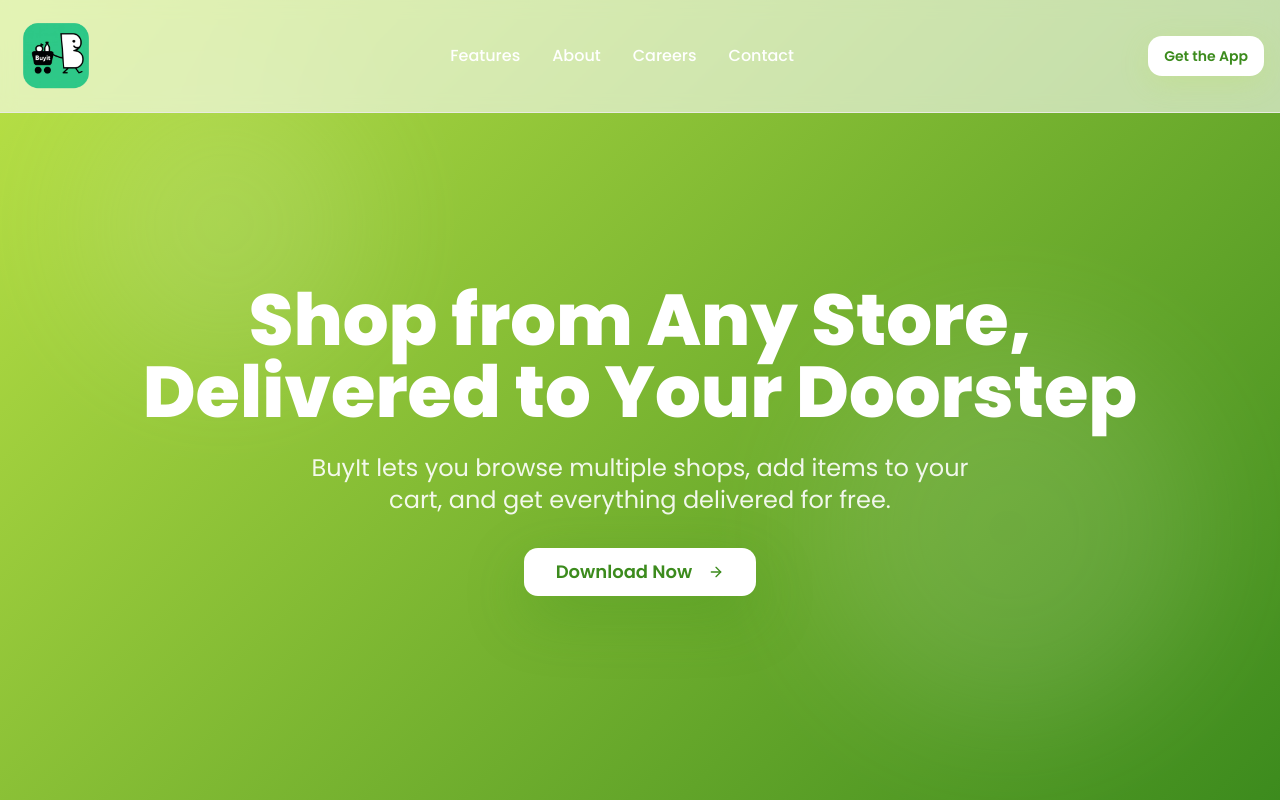
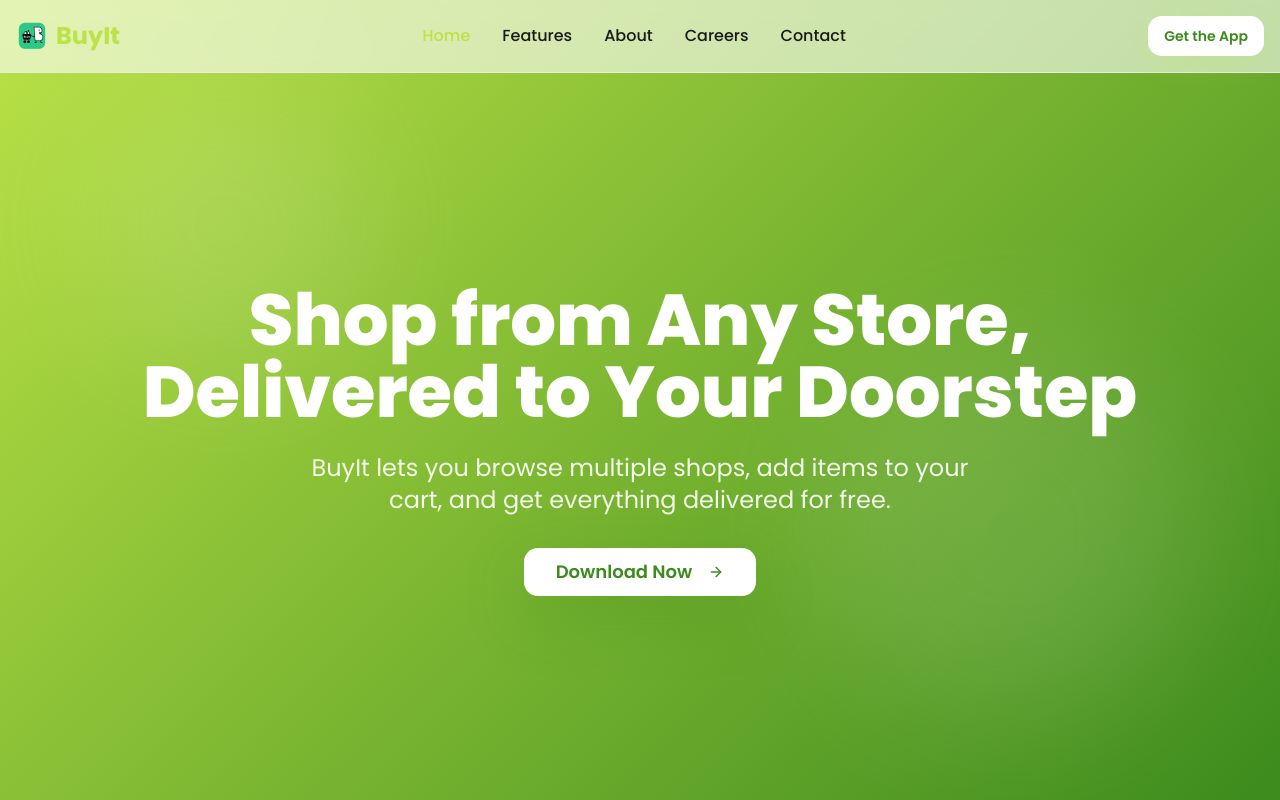
Before and after one commit to jeswinjose203/BuyItWebsite, a React (Vite) app: page / in a window 1280 px wide. Shown: the top 800 px of the page. Built offline with nearby package versions, Linux system fonts and the light colour scheme; the HTML template or start-up script is replaced by a standard one.

Commit message:
trying to fix website issues in mobile part4

```diff
--- a/src/pages/Index.tsx
+++ b/src/pages/Index.tsx
@@ -24,13 +24,19 @@ const Index = () => {
         <div className="container mx-auto px-4 py-4">
           <div className="flex items-center justify-between">
             <div className="flex items-center">
-              <img src={logo} alt="BuyIt Logo" className="h-20 w-auto" />
+              <img src={logo} alt="BuyIt Logo" className="h-8 w-auto mr-2" />
+              <span className="text-2xl font-bold text-primary">BuyIt</span>
             </div>
-            <ul className="hidden md:flex gap-8 text-white font-medium">
+            <ul className="hidden md:flex gap-8 text-foreground font-medium">
+              <li>
+                <Link to="/" className="text-primary font-medium">
+                  Home
+                </Link>
+              </li>
               <li>
                 <button
                   onClick={() => scrollToSection('features')}
-                  className="hover:text-primary transition-smooth"
+                  className="text-foreground hover:text-primary transition-colors"
                 >
                   Features
                 </button>
@@ -38,18 +44,18 @@ const Index = () => {
               <li>
                 <button
                   onClick={() => scrollToSection('about')}
-                  className="hover:text-primary transition-smooth"
+                  className="text-foreground hover:text-primary transition-colors"
                 >
                   About
                 </button>
               </li>
               <li>
-                <Link to="/careers" className="hover:text-primary transition-smooth">
+                <Link to="/careers" className="text-foreground hover:text-primary transition-colors">
                   Careers
                 </Link>
               </li>
               <li>
-                <Link to="/contact" className="hover:text-primary transition-smooth">
+                <Link to="/contact" className="text-foreground hover:text-primary transition-colors">
                   Contact
                 </Link>
               </li>
@@ -63,7 +69,7 @@ const Index = () => {
                 Get the App
               </Button>
               <button
-                className="md:hidden text-white"
+                className="md:hidden text-foreground"
                 onClick={() => {
                   const nav = document.querySelector('.mobile-nav');
                   nav?.classList.toggle('hidden');
@@ -77,15 +83,21 @@ const Index = () => {
             </div>
           </div>
           {/* Mobile Navigation */}
-          <div className="mobile-nav md:hidden mt-2 pb-4 border-t border-white/10 bg-background/95">
+          <div className="mobile-nav hidden md:hidden mt-2 pb-4 border-t">
             <div className="flex flex-col gap-4 pt-4 text-foreground">
+              <Link to="/" className="text-primary font-medium" onClick={() => {
+                const nav = document.querySelector('.mobile-nav');
+                nav?.classList.add('hidden');
+              }}>
+                Home
+              </Link>
               <button
                 onClick={() => {
                   scrollToSection('features');
                   const nav = document.querySelector('.mobile-nav');
                   nav?.classList.add('hidden');
                 }}
-                className="text-left hover:text-primary transition-colors"
+                className="text-left text-foreground hover:text-primary transition-colors"
               >
                 Features
               </button>
@@ -95,17 +107,17 @@ const Index = () => {
                   const nav = document.querySelector('.mobile-nav');
                   nav?.classList.add('hidden');
                 }}
-                className="text-left hover:text-primary transition-colors"
+                className="text-left text-foreground hover:text-primary transition-colors"
               >
                 About
               </button>
-              <Link to="/careers" className="hover:text-primary transition-colors" onClick={() => {
+              <Link to="/careers" className="text-foreground hover:text-primary transition-colors" onClick={() => {
                 const nav = document.querySelector('.mobile-nav');
                 nav?.classList.add('hidden');
               }}>
                 Careers
               </Link>
-              <Link to="/contact" className="hover:text-primary transition-colors" onClick={() => {
+              <Link to="/contact" className="text-foreground hover:text-primary transition-colors" onClick={() => {
                 const nav = document.querySelector('.mobile-nav');
                 nav?.classList.add('hidden');
               }}>
```
